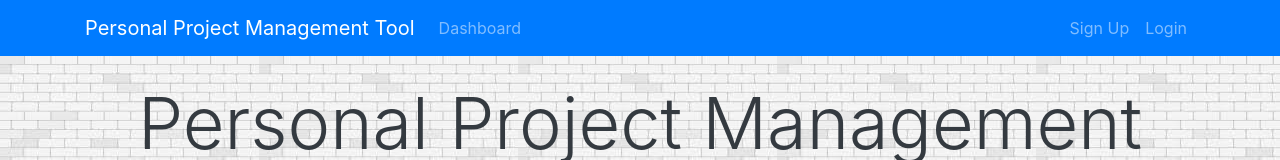
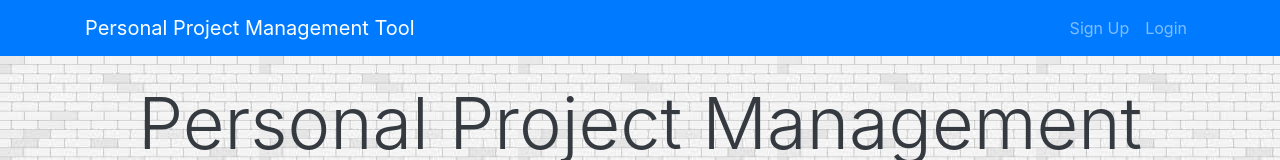
Before and after one commit to AndreeaNenciuCrasi/project-management-tool-react, a React (Create React App) app: page / in a window 1280 px wide. Shown: the top 160 px of the page. Built offline with nearby package versions, Linux system fonts and the light colour scheme.

Commit message:
Adds dynamic header based on security state

```diff
--- a/src/components/Layout/Header.js
+++ b/src/components/Layout/Header.js
@@ -1,8 +1,65 @@
 import React, { Component } from "react";
 import {Link} from "react-router-dom";
+import PropTypes from "prop-types";
+import {connect} from "react-redux";
+import {logout} from "../../actions/securityActions";
 
 class Header extends Component {
+  logout(){
+    this.props.logout();
+    window.location.href = "/";
+  }
   render() {
+    const {validToken, user} = this.props.security;
+    const userIsAuthenticated =(
+      <div className="collapse navbar-collapse" id="mobile-nav">
+      <ul className="navbar-nav mr-auto">
+        <li className="nav-item">
+          <Link className="nav-link" to="/dashboard">
+            Dashboard
+          </Link>
+        </li>
+      </ul>
+
+      <ul className="navbar-nav ml-auto">
+        <li className="nav-item">
+          <Link className="nav-link " to="/dashboard">
+            <i className="fas fa-user-circle mr-1"/>{user.fullName}
+          </Link>
+        </li>
+        <li className="nav-item">
+          <Link className="nav-link" to="/logout" onClick={this.logout.bind(this)}>
+            Logout
+          </Link>
+        </li>
+      </ul>
+    </div>
+    )
+
+    const userIsNotAuthenticated =(
+      <div className="collapse navbar-collapse" id="mobile-nav">
+      <ul className="navbar-nav ml-auto">
+        <li className="nav-item">
+          <Link className="nav-link " to="/register">
+            Sign Up
+          </Link>
+        </li>
+        <li className="nav-item">
+          <Link className="nav-link" to="/login">
+            Login
+          </Link>
+        </li>
+      </ul>
+    </div>
+    )
+
+    let headerLinks;
+    if(validToken && user){
+      headerLinks = userIsAuthenticated;
+    }else{
+      headerLinks = userIsNotAuthenticated;
+    }
+
     return (
       <nav className="navbar navbar-expand-sm navbar-dark bg-primary mb-4">
         <div className="container">
@@ -17,32 +74,22 @@ class Header extends Component {
           >
             <span className="navbar-toggler-icon"></span>
           </button>
+          {headerLinks}
 
-          <div className="collapse navbar-collapse" id="mobile-nav">
-            <ul className="navbar-nav mr-auto">
-              <li className="nav-item">
-                <Link className="nav-link" to="/dashboard">
-                  Dashboard
-                </Link>
-              </li>
-            </ul>
-
-            <ul className="navbar-nav ml-auto">
-              <li className="nav-item">
-                <Link className="nav-link " to="/register">
-                  Sign Up
-                </Link>
-              </li>
-              <li className="nav-item">
-                <Link className="nav-link" to="/login">
-                  Login
-                </Link>
-              </li>
-            </ul>
-          </div>
         </div>
       </nav>
     );
   }
 }
-export default Header;
+
+Header.propTypes = {
+  logout: PropTypes.func.isRequired,
+  security: PropTypes.object.isRequired
+};
+
+const mapStateToProps = state => ({
+  security: state.security
+});
+
+
+export default connect(mapStateToProps, {logout})(Header);
```
